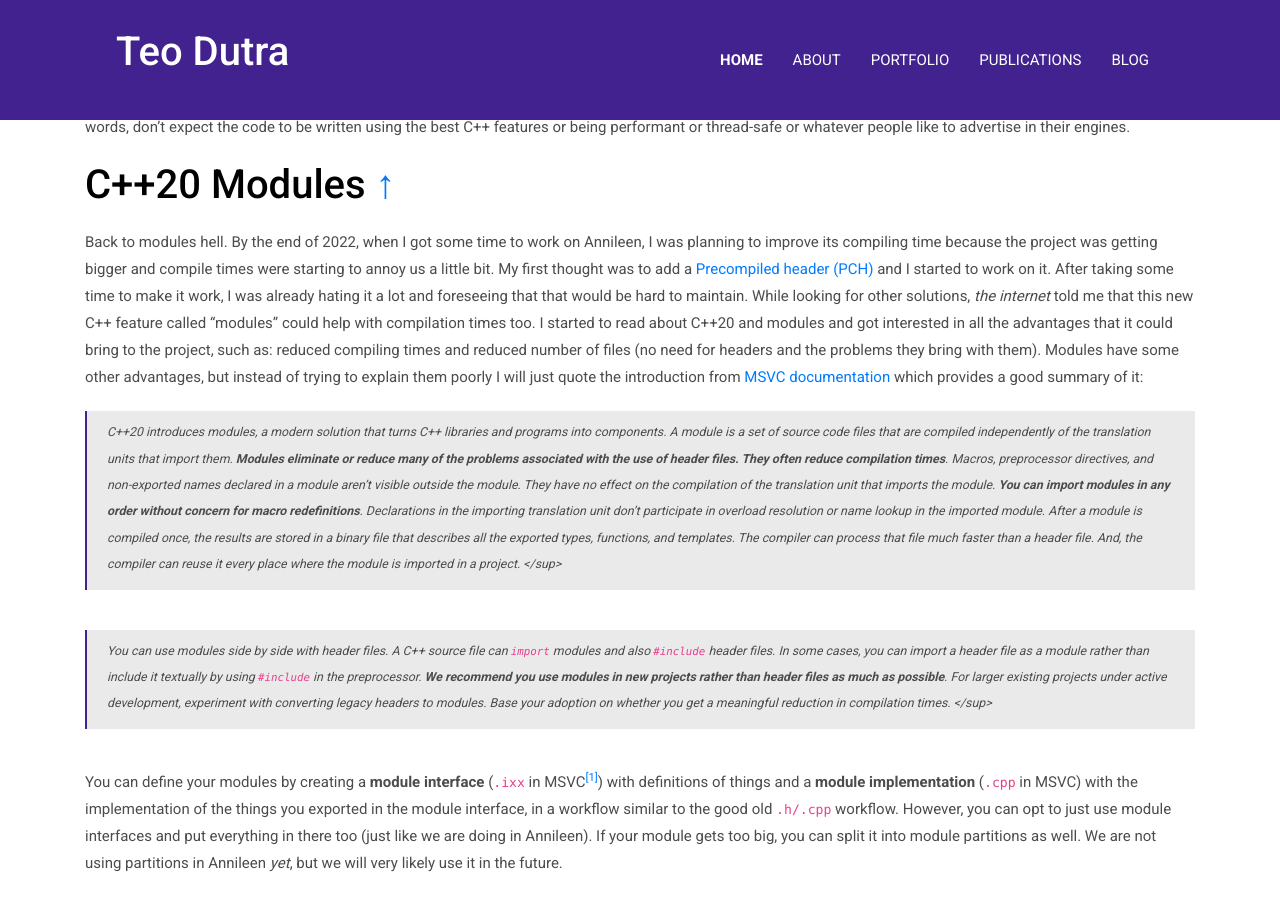
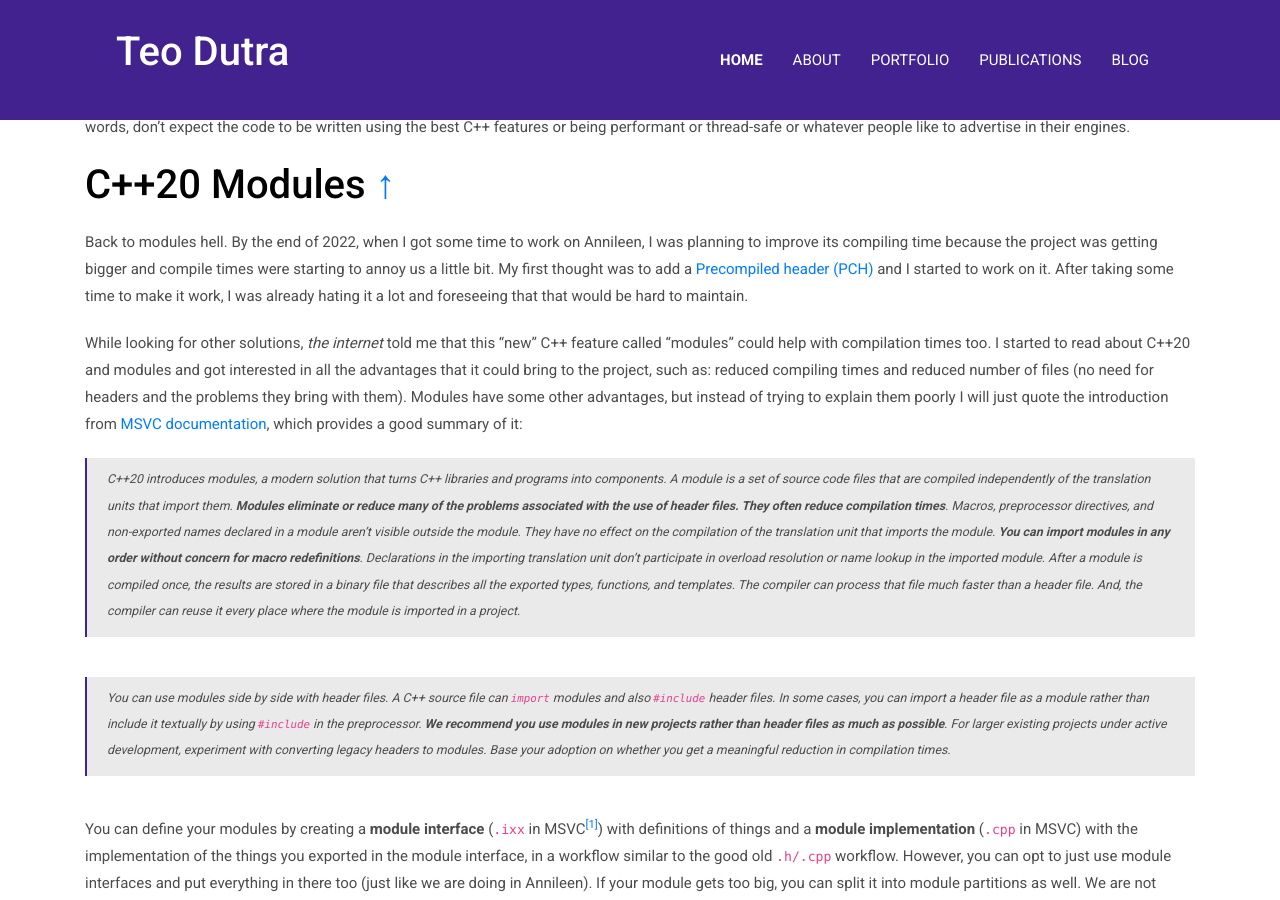
Before and after one commit to teofilobd/teofilobd.github.io, a Jekyll site: the page built from _posts/2023-02-27-Annileen-Devlog-2.md, in a window 1280 px wide and 900 px high, scrolled down 2834 px. Built offline with Jekyll 4.4.1, drawn with Linux system fonts in a browser that asks for light colours; nearby versions of some CDN libraries; some of the changed text lies outside the part shown.

Commit message:
- More typo fixes.

```diff
--- a/_posts/2023-02-27-Annileen-Devlog-2.md
+++ b/_posts/2023-02-27-Annileen-Devlog-2.md
@@ -51,11 +51,13 @@
 
 ### C++20 Modules [↑](#summary)
 
-Back to modules hell. By the end of 2022, when I got some time to work on Annileen, I was planning to improve its compiling time because the project was getting bigger and compile times were starting to annoy us a little bit. My first thought was to add a [Precompiled header (PCH)](https://learn.microsoft.com/en-us/cpp/build/creating-precompiled-header-files?view=msvc-170){:target="_blank"} and I started to work on it. After taking some time to make it work, I was already hating it a lot and foreseeing that that would be hard to maintain. While looking for other solutions, *the internet* told me that this new C++ feature called "modules" could help with compilation times too. I started to read about C++20 and modules and got interested in all the advantages that it could bring to the project, such as: reduced compiling times and reduced number of files (no need for headers and the problems they bring with them). Modules have some other advantages, but instead of trying to explain them poorly I will just quote the introduction from [MSVC documentation](https://learn.microsoft.com/en-us/cpp/cpp/modules-cpp?view=msvc-170){:target="_blank"} which provides a good summary of it:
+Back to modules hell. By the end of 2022, when I got some time to work on Annileen, I was planning to improve its compiling time because the project was getting bigger and compile times were starting to annoy us a little bit. My first thought was to add a [Precompiled header (PCH)](https://learn.microsoft.com/en-us/cpp/build/creating-precompiled-header-files?view=msvc-170){:target="_blank"} and I started to work on it. After taking some time to make it work, I was already hating it a lot and foreseeing that that would be hard to maintain.
 
-> <sup><sub> C++20 introduces modules, a modern solution that turns C++ libraries and programs into components. A module is a set of source code files that are compiled independently of the translation units that import them. **Modules eliminate or reduce many of the problems associated with the use of header files. They often reduce compilation times**. Macros, preprocessor directives, and non-exported names declared in a module aren't visible outside the module. They have no effect on the compilation of the translation unit that imports the module. **You can import modules in any order without concern for macro redefinitions**. Declarations in the importing translation unit don't participate in overload resolution or name lookup in the imported module. After a module is compiled once, the results are stored in a binary file that describes all the exported types, functions, and templates. The compiler can process that file much faster than a header file. And, the compiler can reuse it every place where the module is imported in a project. </sup></sub>
+While looking for other solutions, *the internet* told me that this "new" C++ feature called "modules" could help with compilation times too. I started to read about C++20 and modules and got interested in all the advantages that it could bring to the project, such as: reduced compiling times and reduced number of files (no need for headers and the problems they bring with them). Modules have some other advantages, but instead of trying to explain them poorly I will just quote the introduction from [MSVC documentation](https://learn.microsoft.com/en-us/cpp/cpp/modules-cpp?view=msvc-170){:target="_blank"}, which provides a good summary of it:
 
-> <sup><sub> You can use modules side by side with header files. A C++ source file can `import` modules and also `#include` header files. In some cases, you can import a header file as a module rather than include it textually by using `#include` in the preprocessor. **We recommend you use modules in new projects rather than header files as much as possible**. For larger existing projects under active development, experiment with converting legacy headers to modules. Base your adoption on whether you get a meaningful reduction in compilation times. </sup></sub>
+> <sup><sub> C++20 introduces modules, a modern solution that turns C++ libraries and programs into components. A module is a set of source code files that are compiled independently of the translation units that import them. **Modules eliminate or reduce many of the problems associated with the use of header files. They often reduce compilation times**. Macros, preprocessor directives, and non-exported names declared in a module aren't visible outside the module. They have no effect on the compilation of the translation unit that imports the module. **You can import modules in any order without concern for macro redefinitions**. Declarations in the importing translation unit don't participate in overload resolution or name lookup in the imported module. After a module is compiled once, the results are stored in a binary file that describes all the exported types, functions, and templates. The compiler can process that file much faster than a header file. And, the compiler can reuse it every place where the module is imported in a project. </sub></sup>
+
+> <sup><sub> You can use modules side by side with header files. A C++ source file can `import` modules and also `#include` header files. In some cases, you can import a header file as a module rather than include it textually by using `#include` in the preprocessor. **We recommend you use modules in new projects rather than header files as much as possible**. For larger existing projects under active development, experiment with converting legacy headers to modules. Base your adoption on whether you get a meaningful reduction in compilation times. </sub></sup>
 
 You can define your modules by creating a **module interface** (`.ixx` in MSVC<sup>[[1]](#ixx-explanation)</sup>) with definitions of things and a **module implementation** (`.cpp` in MSVC) with the implementation of the things you exported in the module interface, in a workflow similar to the good old `.h/.cpp` workflow. However, you can opt to just use module interfaces and put everything in there too (just like we are doing in Annileen). If your module gets too big, you can split it into module partitions as well. We are not using partitions in Annileen _yet_, but we will very likely use it in the future.
 
```
Also changed, not shown: other parts of _posts/2023-02-27-Annileen-Devlog-2.md (+3 -3 lines).
